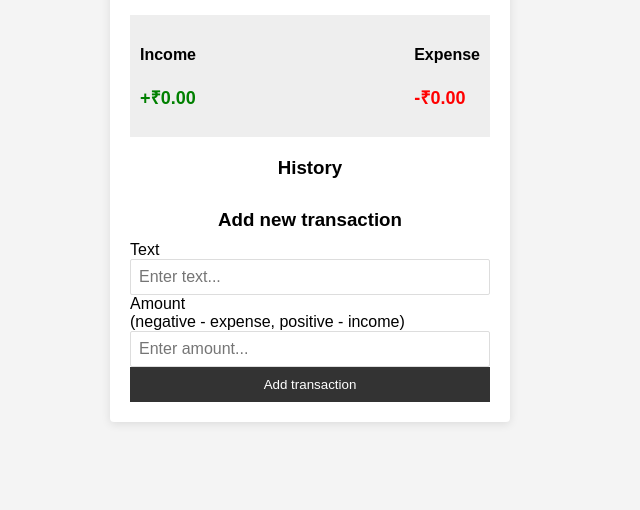
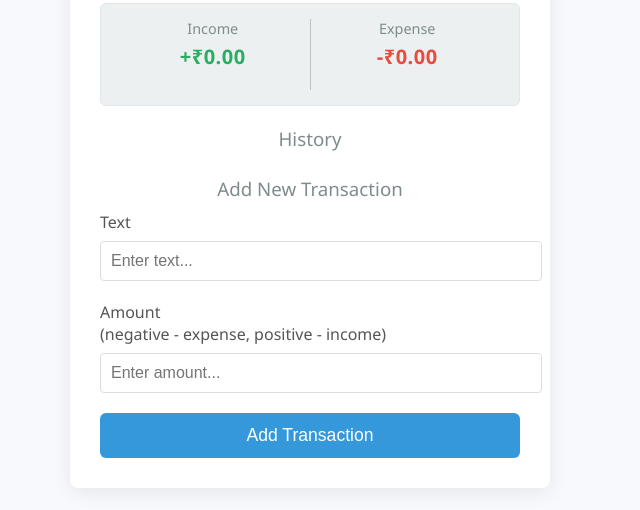
Before and after one commit to Aditya0872006/Expense-Tracker, a plain HTML site: page index.html in a window 1280 px wide. Shown: the part 290-800 px from the top of the page, without its empty margins (330-970 px from the left). Drawn offline with Linux system fonts and the light colour scheme.

Commit message:
some changes are made

```diff
--- a/index.html
+++ b/index.html
@@ -5,6 +5,7 @@
   <meta name="viewport" content="width=device-width, initial-scale=1.0"/>
   <title>Expense Tracker</title>
   <link rel="stylesheet" href="style.css" />
+  <link href="https://fonts.googleapis.com/css2?family=Roboto:wght@400;500;700&display=swap" rel="stylesheet">
 </head>
 <body>
   <div class="container">
@@ -26,7 +27,7 @@
     <h3>History</h3>
     <ul id="list" class="list"></ul>
 
-    <h3>Add new transaction</h3>
+    <h3>Add New Transaction</h3>
     <form id="form">
       <div class="form-control">
         <label for="text">Text</label>
@@ -36,7 +37,7 @@
         <label for="amount">Amount <br /> (negative - expense, positive - income)</label>
         <input type="number" id="amount" placeholder="Enter amount..." />
       </div>
-      <button class="btn">Add transaction</button>
+      <button class="btn">Add Transaction</button>
     </form>
   </div>
 
--- a/script.js
+++ b/script.js
@@ -6,7 +6,8 @@
 const text = document.getElementById('text');
 const amount = document.getElementById('amount');
 
-let transactions = JSON.parse(localStorage.getItem('transactions')) || [];
+// Initialize with an empty array. We no longer load from localStorage on the first run.
+let transactions = [];
 
 function addTransaction(e) {
   e.preventDefault();
@@ -67,9 +68,9 @@
   localStorage.setItem('transactions', JSON.stringify(transactions));
 }
 
+// The init function now just sets up the initial state.
 function init() {
   list.innerHTML = '';
-  transactions.forEach(addTransactionDOM);
   updateValues();
 }
 
--- a/style.css
+++ b/style.css
@@ -1,96 +1,191 @@
-* {
-  box-sizing: border-box;
-}
+/*
+ * {
+ * box-sizing: border-box;
+ * }
+ */
 
 body {
-  /* Set a consistent font and remove default margin for better mobile display */
-  font-family: Arial, sans-serif;
-  background: #f4f4f4;
+  font-family: 'Segoe UI', Tahoma, Geneva, Verdana, sans-serif; /* A clean, universal font */
+  background: #f7f9fc; /* A very light, calming background color */
   margin: 0;
-  display: flex; /* Centers the container vertically */
-  justify-content: center; /* Centers the container horizontally */
+  display: flex;
+  justify-content: center;
   align-items: center;
-  min-height: 100vh; /* Ensures the container is centered on the full screen */
+  min-height: 100vh;
+  color: #333;
 }
 
 .container {
-  /* Make the container fluid for smaller screens */
   width: 90%;
-  max-width: 400px; /* Limit the width on larger screens */
-  background: #fff;
-  padding: 20px;
-  border-radius: 4px;
-  box-shadow: 0 2px 10px rgba(0, 0, 0, 0.1);
+  max-width: 420px; /* Slightly smaller for a more focused feel */
+  background: #ffffff;
+  padding: 30px;
+  border-radius: 8px; /* Sharper corners for a modern look */
+  box-shadow: 0 4px 20px rgba(0, 0, 0, 0.08); /* A softer, more spread-out shadow */
 }
 
-h2, h3 {
+h2 {
+  text-align: center;
+  margin-bottom: 25px;
+  color: #2c3e50;
+  font-size: 1.8rem;
+  font-weight: 600;
+}
+
+h3 {
   text-align: center;
   margin-bottom: 10px;
+  color: #7f8c8d; /* Muted gray for subtitles */
+  font-weight: 400;
 }
 
-/* Ensure a consistent, responsive font size */
 h1#balance {
-  font-size: 2.5rem;
+  font-size: 3rem;
+  text-align: center;
+  margin-bottom: 30px;
+  color: #34495e; /* A deep, professional blue-gray */
+  font-weight: 700;
 }
 
 .inc-exp-container {
   display: flex;
   justify-content: space-between;
-  background: #eee;
-  padding: 10px;
+  background: #ecf0f1; /* Light gray background */
+  padding: 15px;
   margin: 20px 0;
+  border-radius: 6px;
+  border: 1px solid #e0e6ed;
+}
+
+.inc-exp-container > div {
+  flex: 1;
+  text-align: center;
+}
+
+.inc-exp-container > div:first-of-type {
+  border-right: 1px solid #bdc3c7;
+}
+
+.inc-exp-container h4 {
+  margin: 0;
+  color: #7f8c8d;
+  font-size: 0.9rem;
+  font-weight: 500;
 }
 
 .money {
-  font-size: 18px;
+  font-size: 20px;
   font-weight: bold;
+  letter-spacing: 0.5px;
+  margin-top: 5px;
 }
 
 .money.plus {
-  color: green;
+  color: #27ae60; /* A classic, clean green */
 }
 
 .money.minus {
-  color: red;
+  color: #e74c3c; /* A classic, clean red */
 }
 
 .list {
   list-style-type: none;
   padding: 0;
-  margin-bottom: 30px;
+  margin-bottom: 25px;
 }
 
 .list li {
-  background: #f6f6f6;
-  padding: 10px;
-  border-right: 5px solid;
+  background: #ffffff;
+  padding: 12px 15px;
+  border-radius: 6px;
+  box-shadow: 0 2px 5px rgba(0, 0, 0, 0.05);
+  border-left: 5px solid; /* Using border-left instead of border-right */
   margin: 10px 0;
   display: flex;
   justify-content: space-between;
-  position: relative;
+  align-items: center;
+  transition: transform 0.2s ease-in-out;
+}
+
+.list li:hover {
+  transform: translateY(-2px);
+  box-shadow: 0 4px 10px rgba(0, 0, 0, 0.1);
 }
 
 .list li.plus {
-  border-color: green;
+  border-color: #27ae60;
 }
 
 .list li.minus {
-  border-color: red;
+  border-color: #e74c3c;
 }
 
-.btn {
-  width: 100%;
-  padding: 10px;
-  background: #333;
-  color: white;
+.delete-btn {
+  cursor: pointer;
+  background-color: #e74c3c;
   border: none;
-  cursor: pointer;
+  color: #fff;
+  font-size: 16px;
+  line-height: 1;
+  padding: 6px 10px;
+  border-radius: 4px;
+  transition: background-color 0.2s;
+}
+
+.delete-btn:hover {
+  background-color: #c0392b;
+}
+
+.form-control {
+  margin-bottom: 20px;
+}
+
+.form-control label {
+  display: block;
+  margin-bottom: 8px;
+  color: #555;
+  font-weight: 500;
 }
 
 .form-control input {
   width: 100%;
   border: 1px solid #ddd;
-  padding: 8px;
-  font-size: 16px;
-  border-radius: 2px;
+  padding: 10px;
+  font-size: 1rem;
+  border-radius: 4px;
+  transition: border-color 0.3s ease;
 }
+
+.form-control input:focus {
+  outline: none;
+  border-color: #3498db;
+}
+
+.btn {
+  width: 100%;
+  padding: 12px;
+  background: #3498db; /* A professional blue */
+  color: white;
+  border: none;
+  cursor: pointer;
+  font-size: 1.1rem;
+  border-radius: 6px;
+  transition: background-color 0.2s;
+}
+
+.btn:hover {
+  background: #2980b9;
+}
+
+/* Responsive adjustments */
+@media (max-width: 600px) {
+  h1#balance {
+    font-size: 2.5rem;
+  }
+  .money {
+    font-size: 18px;
+  }
+  .container {
+    padding: 20px;
+  }
+}
```
